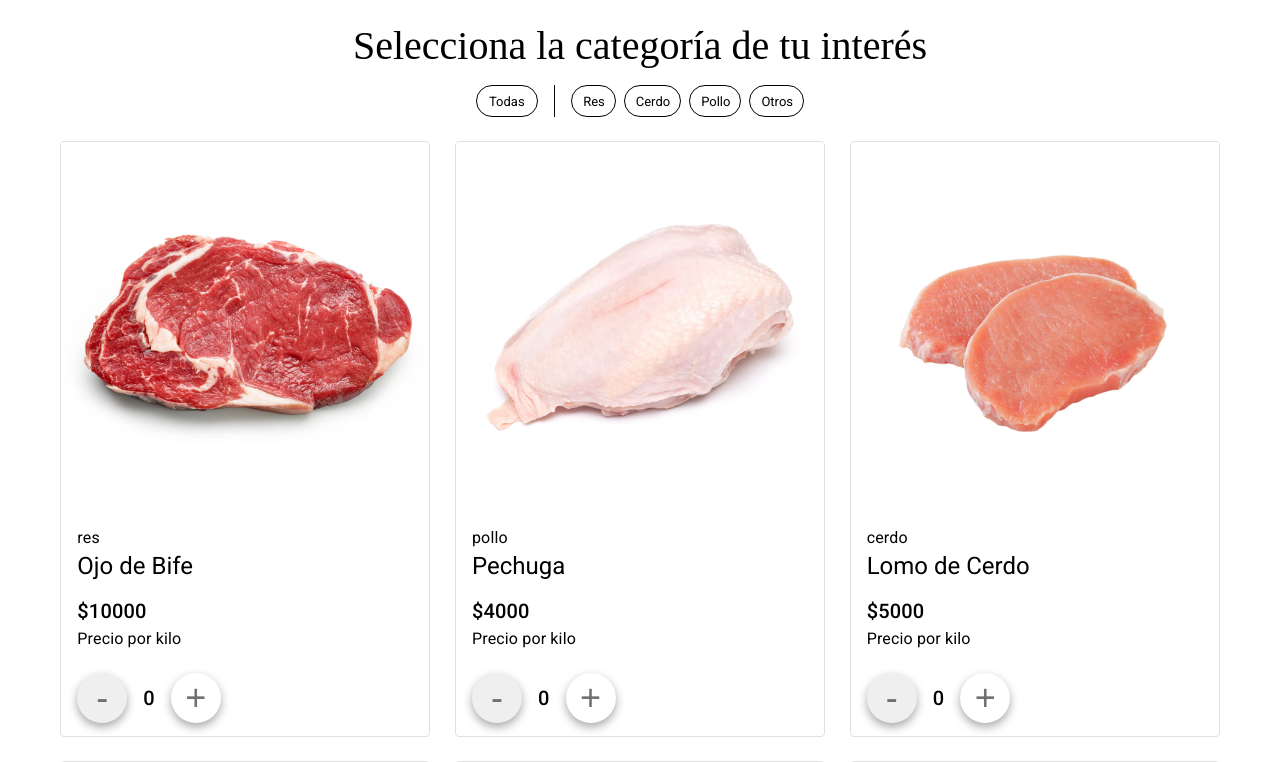
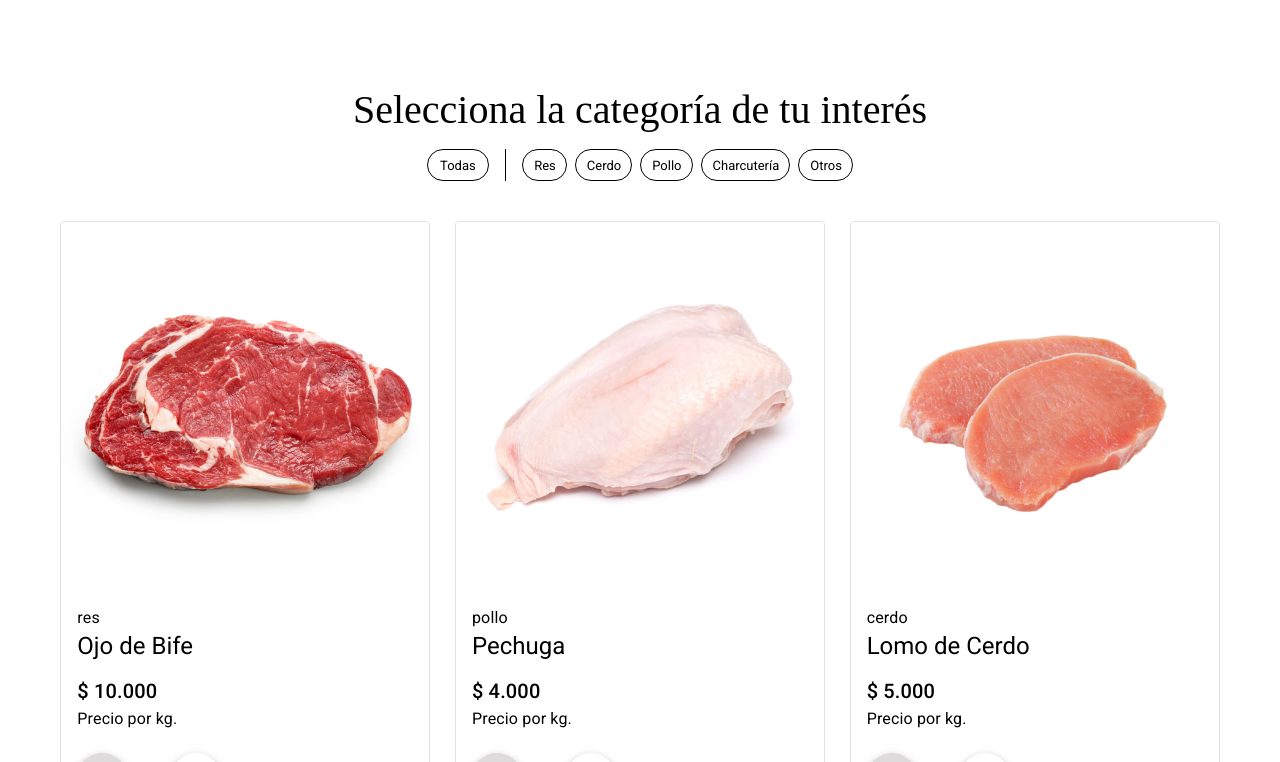
Before and after one commit to MychelGarzon/meatShop, a React (Vite) app: page / in a window 1280 px wide. Shown: the part 418-1180 px from the top of the page. Built offline with nearby package versions, Linux system fonts and the light colour scheme.

Commit message:
fix bugs, add carcuteria, formatprice to productcard and fix grid

```diff
--- a/src/components/confirmationModal/confirmationModal.module.css
+++ b/src/components/confirmationModal/confirmationModal.module.css
@@ -45,10 +45,12 @@
   .overlay {
     height: 100%;
   }
+
   .modal {
     width: 80%;
     padding: 15px;
   }
+
   .buttons {
     flex-direction: column;
   }
@@ -61,6 +63,7 @@
     width: 85%;
     padding: 12px;
   }
+
   .buttons {
     flex-direction: column;
   }
--- a/src/components/filter/Filter.tsx
+++ b/src/components/filter/Filter.tsx
@@ -50,7 +50,7 @@ const Filter: React.FC<FilterProps> = ({ setFilter }) => {
           onClick={() => handleFilter("Todas")}
         />
         <Box className={styles.divider} />
-        {["res", "cerdo", "pollo", "otros"].map((label) => (
+        {["res", "cerdo", "pollo", "charcutería", "otros"].map((label) => (
           <Chip
             key={label}
             label={label.charAt(0).toUpperCase() + label.slice(1)}
--- a/src/components/filter/filter.module.css
+++ b/src/components/filter/filter.module.css
@@ -1,6 +1,9 @@
 .filterContainer {
     text-align: center;
     margin: 1.5rem 0;
+    display: flex;
+    flex-direction: column;
+    align-items: center;
 }
 
 .filterTitle {
@@ -27,6 +30,7 @@
     background-color: white !important;
     color: black !important;
     border: black 1px solid !important;
+    font-size: 13px !important;
 }
 
 .chipClicked {
@@ -39,6 +43,7 @@
     background-color: white !important;
     color: black !important;
     border: black 1px solid !important;
+    font-size: 13px !important;
 }
 
 .separateChipClicked {
@@ -51,6 +56,7 @@
     .filterTitle {
         font-size: 24px !important;
         font-weight: 500 !important;
+        width: 214px;
     }
 }
 
@@ -58,5 +64,6 @@
     .filterTitle {
         font-size: 40px !important;
         font-weight: 500 !important;
+        width: 100% !important;
     }
 }
--- a/src/components/footer/footer.module.css
+++ b/src/components/footer/footer.module.css
@@ -12,8 +12,6 @@
 
 .logo {
   display: flex;
-  align-items: center;
-  margin-top: -140px;
   margin-right: 25px;
   margin-left: 20px;
 }
@@ -56,6 +54,7 @@
 
 /* Media queries for responsiveness */
 @media only screen and (max-width: 700px) {
+
   /* Mobile up to iPad mini */
   .footer {
     flex-direction: row;
@@ -81,6 +80,7 @@
   .firstColumn h2 {
     margin-left: 8px;
   }
+
   .secondColumn {
     margin-left: -120px;
     margin-right: -20px;
--- a/src/components/minusPlusButton/MinusButton.tsx
+++ b/src/components/minusPlusButton/MinusButton.tsx
@@ -2,7 +2,7 @@ import { useAppSelector } from '../../hooks/useAppDispatch';
 import styles from './minusPlusButton.module.css';
 
 interface Props {
-  id: string;
+  id?: string;
 }
 
 const MinusButton: React.FC<Props> = ({ id }) => {
@@ -14,7 +14,7 @@ const MinusButton: React.FC<Props> = ({ id }) => {
   return (
     <button
       className={`${styles.minusPlusButton} ${styles.minusButton}`}
-      disabled={objById?.amount === 0}>
+      disabled={objById?.amount === 0 || objById?.amount === undefined}>
       -
     </button>
   );
--- a/src/components/minusPlusButton/minusPlusButton.module.css
+++ b/src/components/minusPlusButton/minusPlusButton.module.css
@@ -2,6 +2,7 @@
     color: rgb(116, 112, 112);
     border-radius: 50%;
     box-shadow: 0px 4px 10px 0px rgba(0, 0, 0, 0.347);
+    padding: 0.5rem;
     border: none;
     width: 50px;
     height: 50px;
@@ -12,9 +13,9 @@
     cursor: pointer;
 }
 
-.plusButton {
+.plusButton,
+.minusButton {
     background-color: white;
-
 }
 
 .minusPlusButton:active {
--- a/src/components/productCard/ProductCard.tsx
+++ b/src/components/productCard/ProductCard.tsx
@@ -6,7 +6,7 @@ import PlusButton from "../minusPlusButton/PlusButton";
 import { useEffect, useState } from "react";
 import { setCart } from "../../store/cartSlice";
 import { useAppDispatch, useAppSelector } from "../../hooks/useAppDispatch";
-
+import { formatPrice } from "../../helpers/formatPrice";
 
 const ProductCard: React.FC<Products> = ({ image, name, price, type, id, unit, description }) => {
   const [quantity, setQuantity] = useState<number>(useAppSelector((state) => state.cart.cart.find((item) => item.id === id)?.amount || 0))
@@ -83,17 +83,17 @@ const ProductCard: React.FC<Products> = ({ image, name, price, type, id, unit, d
           variant="h6"
           className={styles.productPrice}
         >
-          ${price}
+          {formatPrice(price)}
         </Typography>
         <Typography
           variant="body1"
           className={styles.pricePerKilo}>
-          Precio por kilo
+          {`Precio por ${unit}`}
         </Typography>
         <Box className={styles.quantityBox}>
           <Box className={styles.minusButton} >
             <div onClick={() => handleQuantity('')}>
-              <MinusButton />
+              <MinusButton id={id} />
             </div>
           </Box>
           <Box className={styles.quantity}>
--- a/src/routes/home/Home.tsx
+++ b/src/routes/home/Home.tsx
@@ -11,7 +11,7 @@ const Home: React.FC = () => {
 
   const filteredProducts = data.filter(product => {
     if (filter.includes('Todas') || filter.length === 0) return true;
-    if (filter.includes('otros') && product.type !== 'pollo' && product.type !== 'cerdo' && product.type !== 'res') return true;
+    if (filter.includes('otros') && product.type !== 'pollo' && product.type !== 'cerdo' && product.type !== 'res' && product.type !== 'charcuteria') return true;
     return filter.includes(product.type);
   });
 
--- a/src/routes/home/home.module.css
+++ b/src/routes/home/home.module.css
@@ -7,6 +7,7 @@
 }
 
 .bannerBox {
+  margin-top: 64px;
   display: flex;
   justify-content: center;
   align-items: center;
@@ -30,12 +31,14 @@
   box-sizing: border-box;
   margin: 0 auto;
   justify-items: center;
+  margin: 1rem 0 1.5rem 0;
 }
 
 /* android */
 @media (min-width: 0px) {
   .cardGrid {
-    grid-template-columns: repeat(auto-fill, minmax(298px, 1fr));
+    grid-template-columns: repeat(1, 1fr);
+    margin-top: 0.5rem;
   }
 
   .bannerBox {
@@ -46,7 +49,8 @@
 /* iphone */
 @media (min-width: 430px) {
   .cardGrid {
-    grid-template-columns: repeat(auto-fill, minmax(356px, 1fr));
+    grid-template-columns: repeat(1, 1fr);
+    margin-top: 0.5rem;
   }
 
   .bannerBox {
@@ -57,7 +61,8 @@
 /* tablet */
 @media (min-width: 834px) {
   .cardGrid {
-    grid-template-columns: repeat(auto-fill, minmax(268px, 1fr));
+    grid-template-columns: repeat(3, 1fr);
+    margin-top: 1rem;
   }
 
   .bannerBox {
@@ -68,11 +73,25 @@
 /* laptop */
 @media (min-width: 1024px) {
   .cardGrid {
-    grid-template-columns: repeat(auto-fill, minmax(368px, 1fr));
+    grid-template-columns: repeat(3, 1fr);
     gap: 24px;
+    margin-top: 1rem;
   }
 
   .bannerBox {
     margin-bottom: 3.5rem;
   }
 }
+
+/* desktop */
+@media (min-width: 1500px) {
+  .cardGrid {
+    grid-template-columns: repeat(4, 1fr);
+    gap: 24px;
+    margin-top: 1rem;
+  }
+
+  .bannerBox {
+    margin-bottom: 4rem;
+  }
+}
```
Lines whose indentation alone changed are shown as unchanged.
